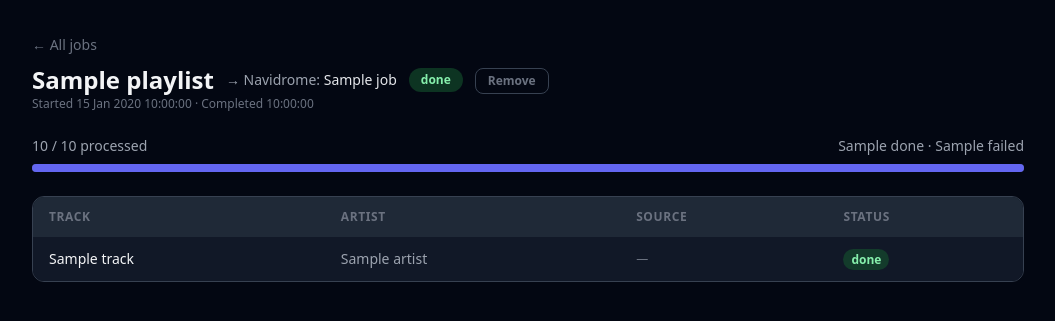
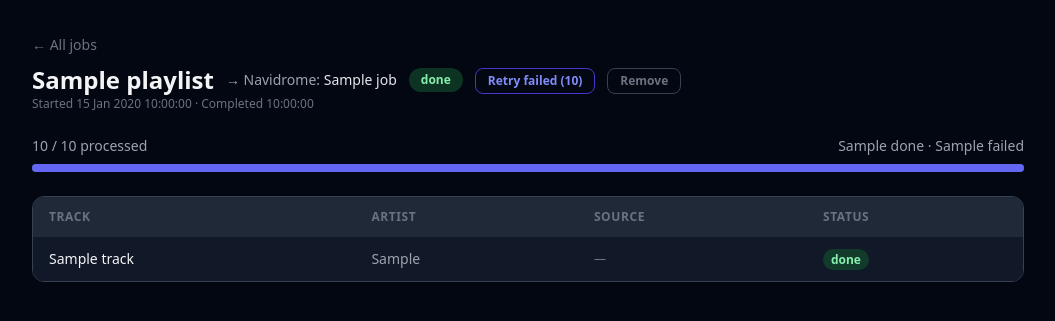
Before and after one commit to thelaw51/PlaylistBuilder, a Flask app: template app/templates/job.html in a window 1280 px wide. Shown: the part 53-374 px from the top of the page, without its empty margins (112-1167 px from the left). Run offline with Flask 3, Linux system fonts and the light colour scheme; tables that the repository leaves empty hold one stand-in row (values such as "Sample post"); the template is opened without the code that fills it: values that come from a table or form of the project are taken from there, most other values are stand-ins (such as "Sample title", 1, 10 or a date in 2020); some libraries are stand-ins or nearby versions.

Commit message:
Fix retry button count to include pending tracks after cancellation
The count now reflects failed + pending tracks so cancelling a job
mid-run shows the full number of tracks that need re-attempting, not
just those that explicitly failed.

Co-Authored-By: Claude Sonnet 4.6 <noreply@anthropic.com>

```diff
--- a/app/templates/job.html
+++ b/app/templates/job.html
@@ -26,12 +26,14 @@
         </button>
       </form>
     {% else %}
-      {% if job.tracks_failed > 0 %}
+      {% set pending_count = tracks | selectattr('status', 'equalto', 'pending') | list | length %}
+      {% set retryable_count = job.tracks_failed + pending_count %}
+      {% if retryable_count > 0 %}
         <form action="/jobs/{{ job.id }}/retry" method="post">
           <button type="submit"
                   class="rounded-lg border border-indigo-700 px-3 py-1 text-xs font-semibold
                          text-indigo-400 hover:bg-indigo-900/40 active:bg-indigo-900/60">
-            Retry failed ({{ job.tracks_failed }})
+            Retry failed ({{ retryable_count }})
           </button>
         </form>
       {% endif %}
```
